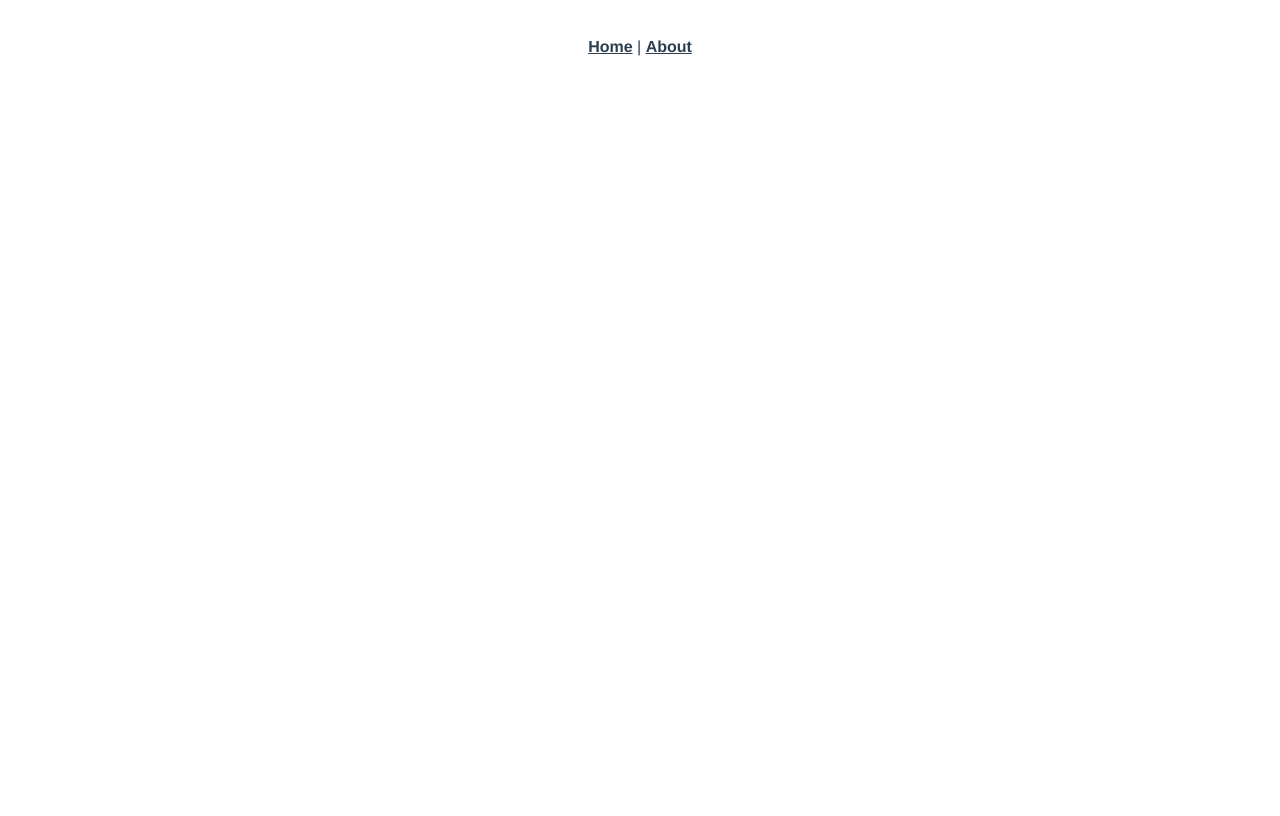
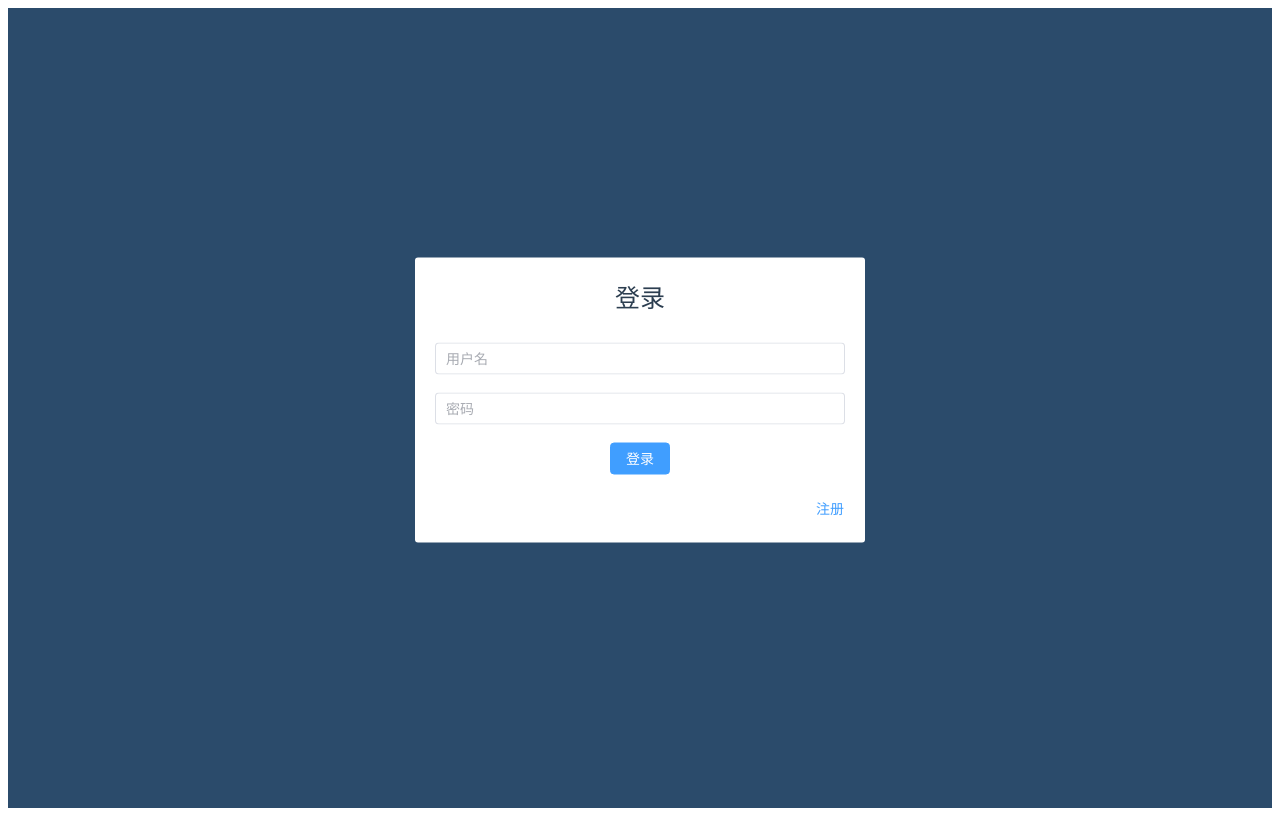
Before and after one commit to IkaroInory/DevTrack-Web-JavaScript, a Vue app: page /login in a window 1280 px wide. Before the commit this address had no page. Built offline with nearby package versions, Linux system fonts and the light colour scheme.

Commit message:
feat: Login but unfinished

```diff
--- a/src/App.vue
+++ b/src/App.vue
@@ -1,8 +1,4 @@
 <template>
-  <nav>
-    <router-link to="/">Home</router-link> |
-    <router-link to="/about">About</router-link>
-  </nav>
   <router-view/>
 </template>
 
--- a/src/router/index.js
+++ b/src/router/index.js
@@ -2,12 +2,24 @@ import {createRouter, createWebHistory} from "vue-router"
 import guards from "@/router/guards";
 
 import HomeView from "@/views/HomeView";
+import Login from "@/views/Login";
+import Register from "@/views/Register"
 
 const routes = [
     {
         path: '/',
         name: 'home',
         component: HomeView
+    },
+    {
+        path: '/login',
+        name: 'login',
+        component: Login
+    },
+    {
+        path: '/register',
+        name: 'register',
+        component: Register
     }
 ]
 
--- /dev/null
+++ b/src/views/Login.vue
@@ -0,0 +1,123 @@
+<template>
+    <div class="login-container">
+        <div class="login-box">
+            <div class="login-title">登录</div>
+
+            <!--登录表单-->
+            <el-form
+                ref="loginFormRef"
+                :model="loginForm"
+                :rules="rules"
+                class="login-form"
+                status-icon
+            >
+                <!--用户名及密码-->
+                <el-form-item prop="userName">
+                    <el-input v-model="loginForm.userName" placeholder="用户名"></el-input>
+                </el-form-item>
+                <el-form-item prop="password">
+                    <el-input v-model="loginForm.password" placeholder="密码" type="password"></el-input>
+                </el-form-item>
+                <!--登录和注册按键-->
+                <el-row justify="center">
+                    <el-form-item class="btn-login">
+                        <el-button type="primary" @click="submitForm('loginFormRef')">登录</el-button>
+                    </el-form-item>
+                </el-row>
+                <el-row justify="end">
+                    <el-form-item class="btn-register">
+                        <el-button type="text" @click="jumpRegister">注册</el-button>
+                    </el-form-item>
+                </el-row>
+            </el-form>
+        </div>
+    </div>
+</template>
+
+<script>
+    import axios from "axios";
+
+    export default {
+        name: "Login",
+        data() {
+            const checkUserName = (rule, value, callback) => {
+                if (value === '') {
+                    callback(new Error('请输入用户名'))
+                } else {
+                    if (isNaN(value)) {
+                        callback(new Error('请输入正确的用户名，用户名由数字组成！'))
+                    } else {
+                        callback()
+                    }
+                }
+            }
+            const checkPassword = (rule, value, callback) => {
+                if (value === '') {
+                    callback(new Error('请输入密码'))
+                } else {
+                    const regex = new RegExp("^(?=.*[0-9])(?=.*[A-Z])(?=.*[a-z])(?=.*[!@#$%^&*,._])[0-9a-zA-Z!@#$%^&*,._]{8,12}$")
+                    if (!regex.test(value)) {
+                        callback(new Error('密码应包含数字、字母、特殊符号，且长度为8~12'))
+                    } else {
+                        callback()
+                    }
+                }
+            }
+            return {
+                loginForm: {
+                    userName: '',
+                    password: ''
+                },
+                rules: {
+                    userName: [
+                        {validator: checkUserName, trigger: ['blur']}
+                    ],
+                    password: [
+                        {validator: checkPassword, trigger: ['blur']}
+                    ]
+                }
+            }
+        },
+        methods: {
+            submitForm() {
+                axios.get('', {params: this.$data.loginForm}).then((res) => {
+                    console.log('ok')
+                })
+            },
+            jumpRegister() {
+                console.log('jump')
+            }
+        }
+    }
+</script>
+
+<style scoped>
+    .login-container {
+        background-color: #2b4b6b;
+        height: 100vh;
+    }
+
+    .login-box {
+        width: 450px;
+        height: 285px;
+        position: absolute;
+        left: 50%;
+        top: 50%;
+        transform: translate(-50%, -50%);
+        background-color: #fff;
+        border-radius: 3px;
+    }
+
+    .login-title {
+        margin: 20px 0;
+        font-size: 25px;
+    }
+
+    .login-form {
+        position: absolute;
+        bottom: 0;
+        width: 100%;
+        padding: 0 20px;
+        box-sizing: border-box;
+    }
+</style>
```
